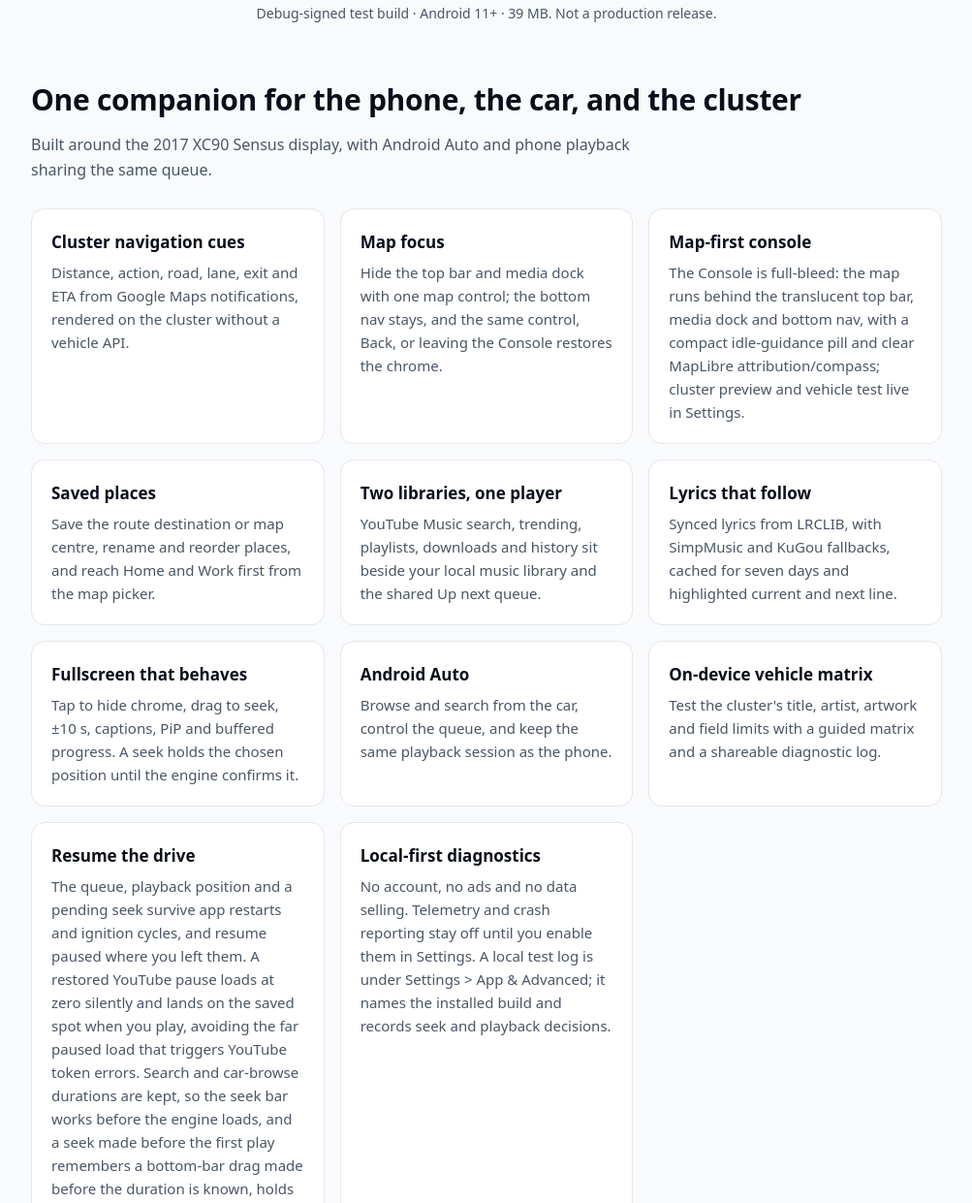
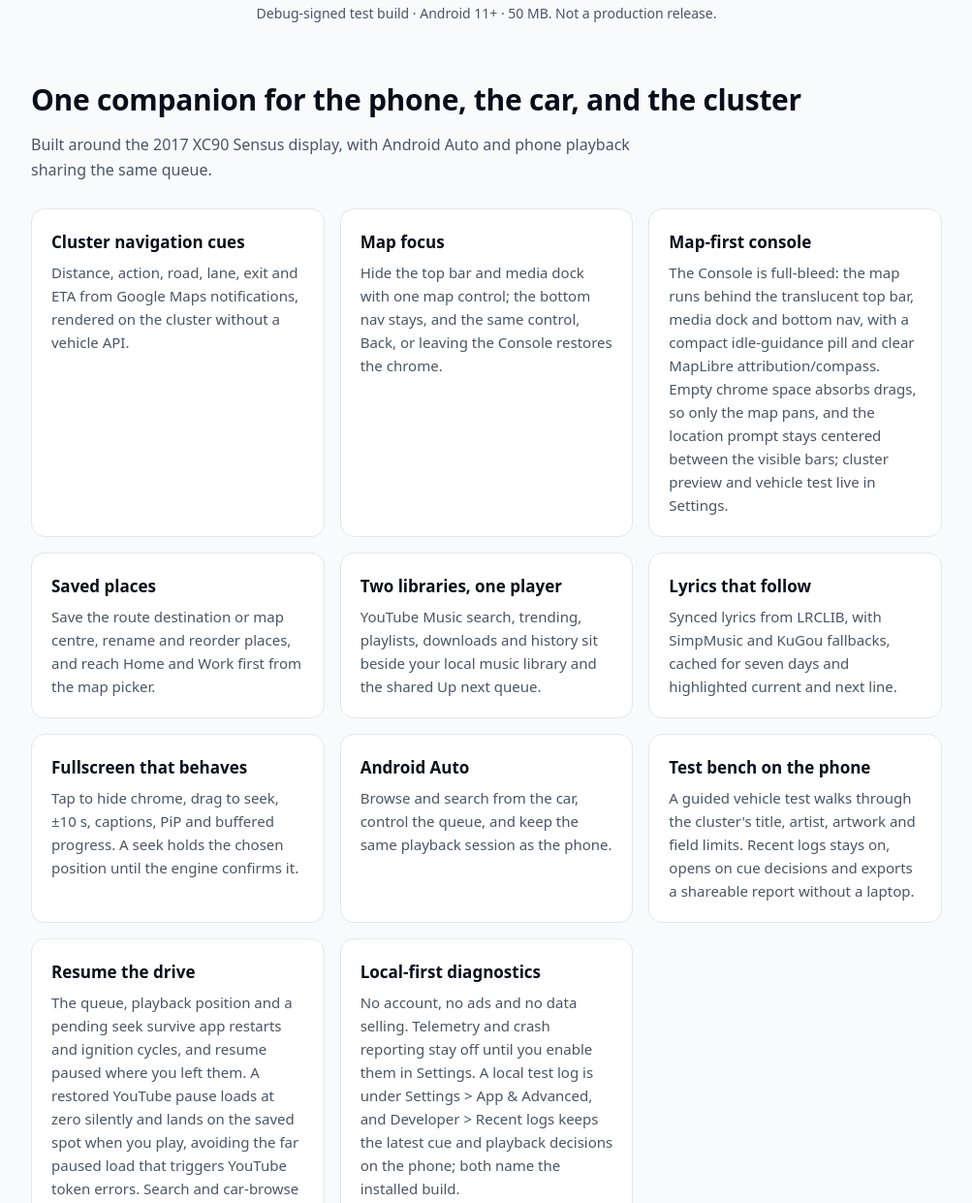
Before and after one commit to pnoch/omniauto-website, a plain HTML site: page index.html in a window 1280 px wide. Shown: the part 634-1875 px from the top of the page at 97% size, without its empty margins (138-1141 px from the left). Drawn offline with Linux system fonts and the light colour scheme; no server answers.

Commit message:
Point the site at the test-bench build

```diff
--- a/index.html
+++ b/index.html
@@ -64,7 +64,7 @@
           >
         </div>
         <p class="muted" id="android-version">
-          Debug-signed test build · Android 11+ · 39 MB. Not a production
+          Debug-signed test build · Android 11+ · 50 MB. Not a production
           release.
         </p>
       </section>
@@ -94,7 +94,7 @@
           <article class="card">
             <h3>Map-first console</h3>
             <p>
-              The Console is full-bleed: the map runs behind the translucent top bar, media dock and bottom nav, with a compact idle-guidance pill and clear MapLibre attribution/compass; cluster preview and vehicle test live in Settings.
+              The Console is full-bleed: the map runs behind the translucent top bar, media dock and bottom nav, with a compact idle-guidance pill and clear MapLibre attribution/compass. Empty chrome space absorbs drags, so only the map pans, and the location prompt stays centered between the visible bars; cluster preview and vehicle test live in Settings.
             </p>
           </article>
           <article class="card">
@@ -134,10 +134,11 @@
             </p>
           </article>
           <article class="card">
-            <h3>On-device vehicle matrix</h3>
+            <h3>Test bench on the phone</h3>
             <p>
-              Test the cluster's title, artist, artwork and field limits with a
-              guided matrix and a shareable diagnostic log.
+              A guided vehicle test walks through the cluster's title, artist,
+              artwork and field limits. Recent logs stays on, opens on cue
+              decisions and exports a shareable report without a laptop.
             </p>
           </article>
           <article class="card">
@@ -171,8 +172,9 @@
             <p>
               No account, no ads and no data selling. Telemetry and crash
               reporting stay off until you enable them in Settings. A local
-              test log is under Settings &gt; App &amp; Advanced; it names the
-              installed build and records seek and playback decisions.
+              test log is under Settings &gt; App &amp; Advanced, and
+              Developer &gt; Recent logs keeps the latest cue and playback
+              decisions on the phone; both name the installed build.
             </p>
           </article>
         </div>
@@ -263,7 +265,7 @@
         </div>
         <p class="muted">
           Current artifact SHA-256:
-          <code class="hash">f2c65efe3a156a809689b8f8e3037cdb187c56a18a93a9913b9be39b53791f07</code>.
+          <code class="hash">78b9dac10ff6aad67a04fbf2a0c37308db0f2280fe062c458612162e5702bb0d</code>.
           Older test builds and notes live on
           <a href="https://github.com/pnoch/omniauto-releases/releases"
             >GitHub Releases</a
```
